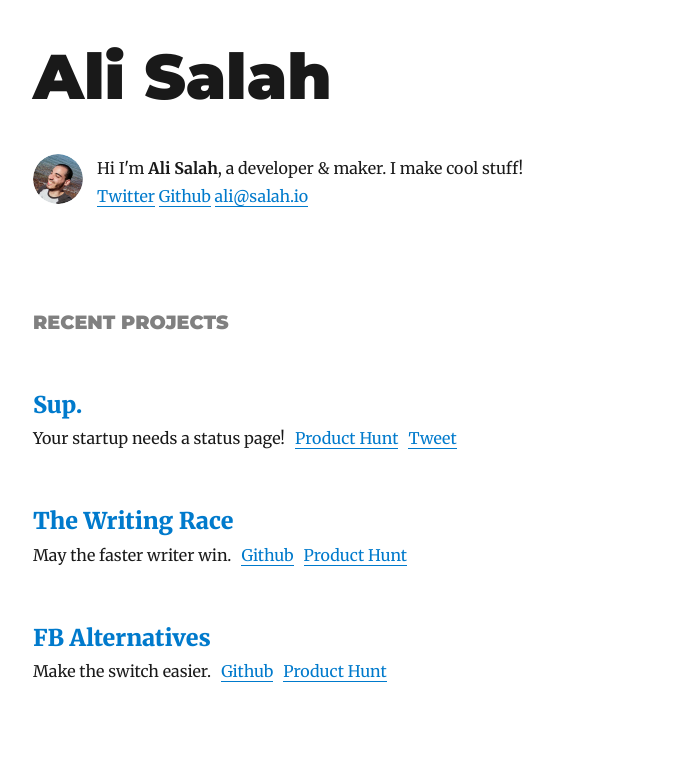
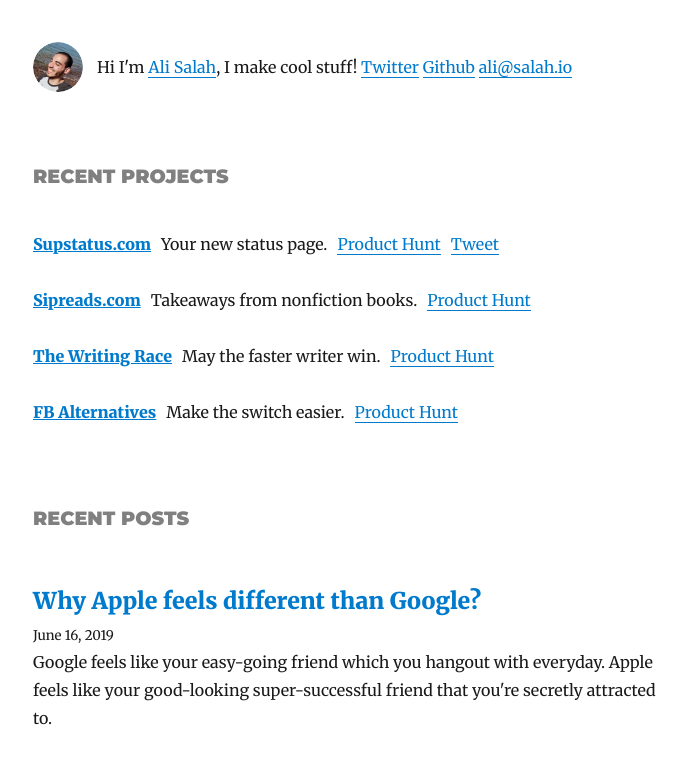
Before and after one commit to alisalahio/personal-website, a Gatsby site: page / in a window 1280 px wide. Shown: the top 766 px of the page, without its empty margins (292-978 px from the left). Built offline with nearby package versions, Linux system fonts and the light colour scheme; Gatsby itself is replaced by a stand-in of ours; some packages are replaced by stand-ins of ours.

Commit message:
add sipreads project, remove plugin-offline

```diff
--- a/gatsby-config.js
+++ b/gatsby-config.js
@@ -2,7 +2,7 @@ module.exports = {
   siteMetadata: {
     title: `Ali Salah`,
     author: `Ali Salah`,
-    description: `My portfolio and blog.`,
+    description: `My projects and writings.`,
     siteUrl: `https://ali.salah.io/`,
     social: {
       twitter: `alisalahio`,
@@ -11,8 +11,8 @@ module.exports = {
     },
     projects: [
       {
-        title: `Sup.`,
-        description: `Your startup needs a status page!`,
+        title: `Supstatus.com`,
+        description: `Your new status page.`,
         url: `https://supstatus.com/`,
         moreLinks: [
           {
@@ -26,14 +26,21 @@ module.exports = {
         ],
       },
       {
+        title: `Sipreads.com`,
+        description: `Takeaways from nonfiction books.`,
+        url: `https://sipreads.com/`,
+        moreLinks: [
+          {
+            type: `Product Hunt`,
+            url: `https://www.producthunt.com/posts/sipreads`,
+          },
+        ],
+      },
+      {
         title: `The Writing Race`,
         description: `May the faster writer win.`,
-        url: `https://writing-race.salah.io/`,
+        url: `https://github.com/alisalahio/writing-race`,
         moreLinks: [
-          {
-            type: `Github`,
-            url: `https://github.com/alisalahio/writing-race`,
-          },
           {
             type: `Product Hunt`,
             url: `https://www.producthunt.com/posts/the-writing-race`,
@@ -43,12 +50,8 @@ module.exports = {
       {
         title: `FB Alternatives`,
         description: `Make the switch easier.`,
-        url: `https://facebook-alternatives.salah.io/`,
+        url: `https://www.github.com/alisalahio/facebook-alternatives`,
         moreLinks: [
-          {
-            type: `Github`,
-            url: `https://www.github.com/alisalahio/facebook-alternatives`,
-          },
           {
             type: `Product Hunt`,
             url: `https://www.producthunt.com/posts/delete-facebook-wiki`,
@@ -115,7 +118,6 @@ module.exports = {
         icon: `content/assets/ali-icon.png`,
       },
     },
-    `gatsby-plugin-offline`,
     `gatsby-plugin-react-helmet`,
     {
       resolve: `gatsby-plugin-typography`,
--- a/src/components/bio.js
+++ b/src/components/bio.js
@@ -40,6 +40,7 @@ const Bio = () => {
       style={{
         display: `flex`,
         marginBottom: rhythm(2.5),
+        alignItems: `center`,
       }}
     >
       <Image
@@ -55,9 +56,9 @@ const Bio = () => {
           borderRadius: `50%`,
         }}
       />
-      <p>
-        Hi I'm <strong>{author}</strong>, a developer & maker. I make cool stuff!
-        <br />
+      <p style={{ margin: 0 }}>
+        Hi I'm <a href={`https://twitter.com/${social.twitter}`}>{author}</a>, I make cool stuff!
+        {` `}
         <a href={`https://twitter.com/${social.twitter}`}>
           Twitter
         </a>
--- a/src/components/layout.js
+++ b/src/components/layout.js
@@ -10,26 +10,7 @@ class Layout extends React.Component {
     let header
 
     if (location.pathname === rootPath) {
-      header = (
-        <h1
-          style={{
-            ...scale(1.5),
-            marginBottom: rhythm(1.5),
-            marginTop: 0,
-          }}
-        >
-          <Link
-            style={{
-              boxShadow: `none`,
-              textDecoration: `none`,
-              color: `inherit`,
-            }}
-            to={`/`}
-          >
-            {title}
-          </Link>
-        </h1>
-      )
+      header = <div />
     } else {
       header = (
         <h3
--- a/src/components/posts.js
+++ b/src/components/posts.js
@@ -33,7 +33,7 @@ const Posts = () => {
           style={{
             ...scale(0.2),
             fontFamily: `Montserrat, sans-serif`,
-            marginTop: rhythm(3),
+            marginTop: 50,
             marginBottom: 0,
             color: "grey",
             textTransform: "uppercase",
--- a/src/components/projects.js
+++ b/src/components/projects.js
@@ -46,26 +46,30 @@ const Projects = () => {
           Recent Projects
         </h3>
       </div>
-      <div>
+      <div style={{ marginTop: 40 }}>
         {projects.map(project => {
           const { title, description, url, moreLinks } = project
           return (
-            <div key={title}>
-              <h3
-                style={{
-                  marginBottom: rhythm(1 / 4),
-                }}
-              >
+            <div
+              key={title}
+              style={{
+                display: `flex`,
+              }}
+            >
+              <p>
                 <a
                   href={url}
-                  style={{ boxShadow: `none` }}
+                  style={{
+                    boxShadow: `none`,
+                    textDecoration: `underline`,
+                    fontWeight: `900`,
+                    marginRight: 10
+                  }}
                   target="_blank"
                   rel="noopener noreferrer"
                 >
                   {title}
                 </a>
-              </h3>
-              <p>
                 {description}
                 {moreLinks &&
                   moreLinks.map(link => (
```
Also changed, not shown: 1 other file.
